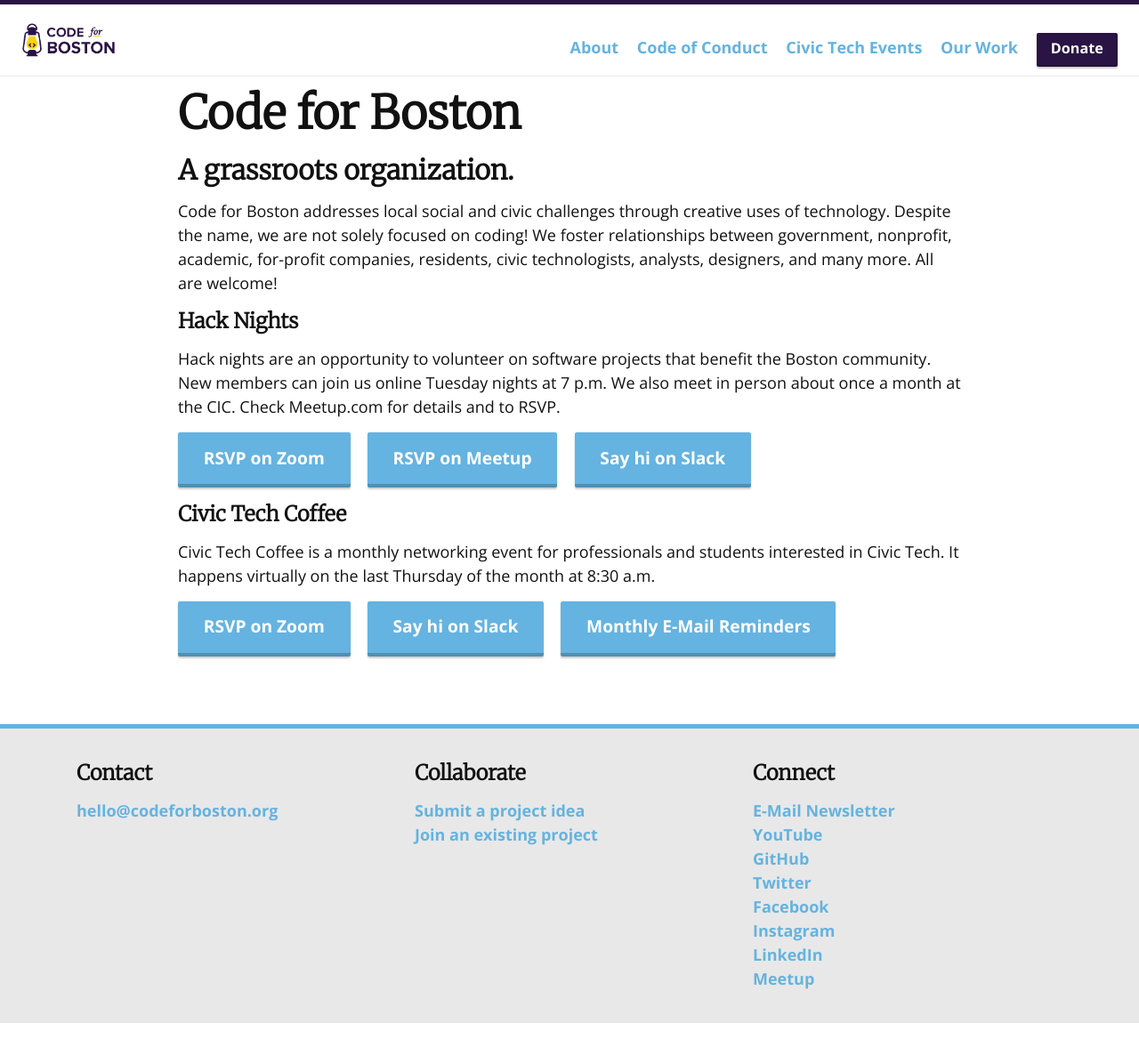
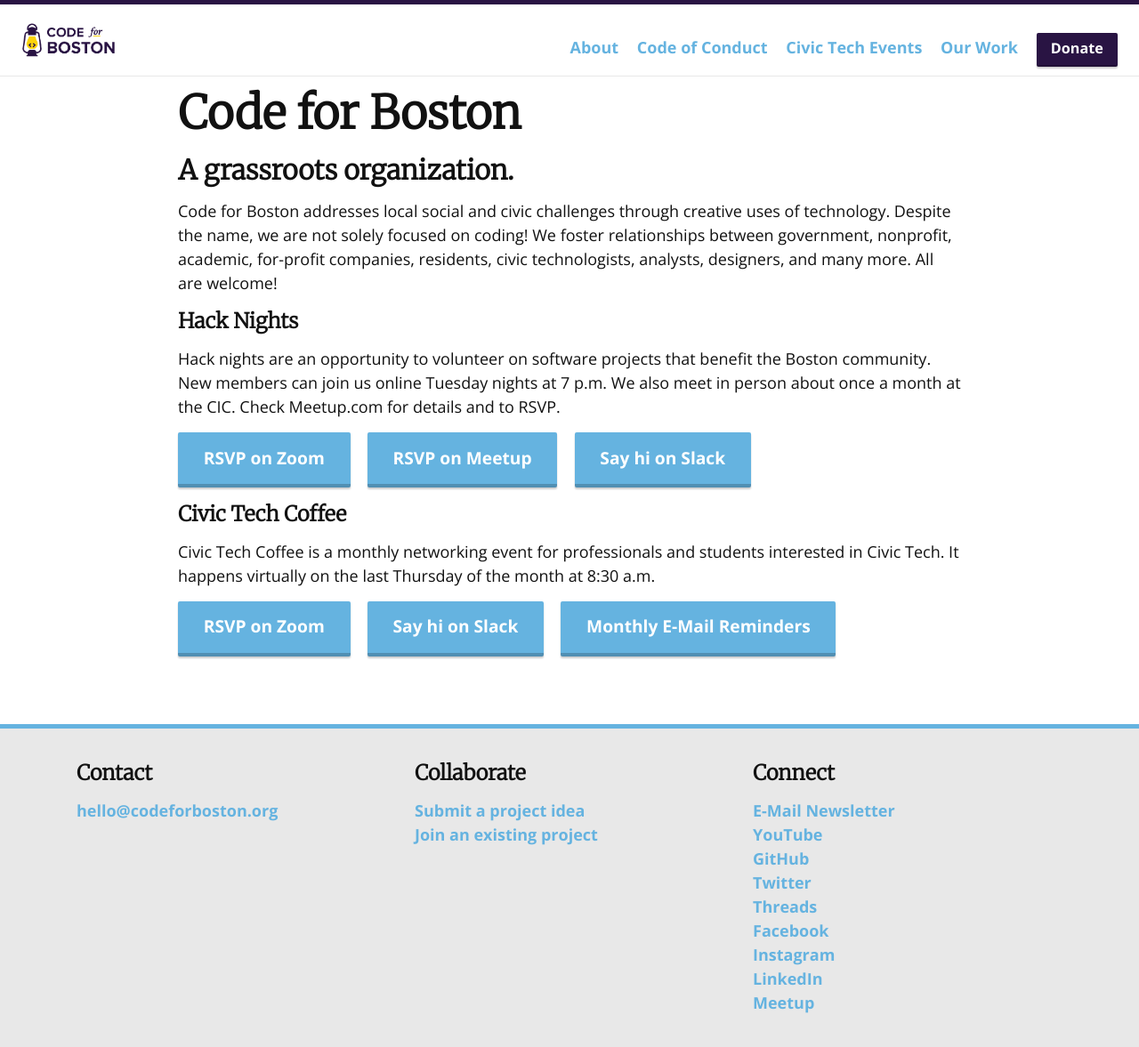
Before and after one commit to codeforboston/codeforboston.org, a Jekyll site: the page built from index.html, in a window 1280 px wide. Shown: the whole page at 89% size. Built offline with Jekyll 4.4.1, drawn with Linux system fonts in a browser that asks for light colours; nearby versions of some CDN libraries; before the commit the page ends 1150 px from its top, so only the background shows below that.

Commit message:
Added a link to Threads

```diff
--- a/_config.yml
+++ b/_config.yml
@@ -29,6 +29,7 @@
 donate_url: https://codeforamerica.org/donate-to-a-brigade?utm_campaign=Code%20for%20Boston&utm_source=codeforboston.org
 hackpad_url: https://codeforboston.hackpad.com/
 twitter_url: https://twitter.com/codeforboston
+threads_url: http://threads.net/@codeforboston
 github_url: https://github.com/codeforboston
 meetup_url: https://meetup.com/Code-For-Boston
 blog_url: https://medium.com/@CodeForBoston
--- a/_includes/footer.html
+++ b/_includes/footer.html
@@ -22,6 +22,7 @@
         <a href="{{ site.youtube_url }}">YouTube</a><br />
         <a href="{{ site.github_url }}">GitHub</a><br />
         <a href="{{ site.twitter_url }}">Twitter</a><br />
+        <a href="{{ site.threads_url }}">Threads</a><br />
         <a href="{{ site.facebook_url }}">Facebook</a><br />
         <a href="{{ site.instagram_url }}">Instagram</a><br />
         <a href="https://www.linkedin.com/company/37895818">LinkedIn</a><br />
```
